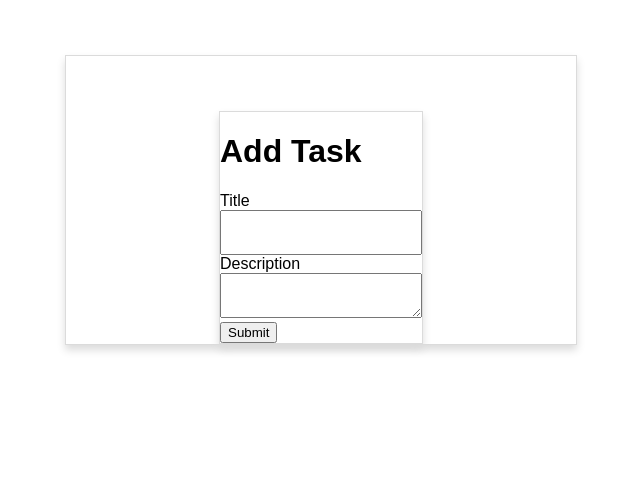
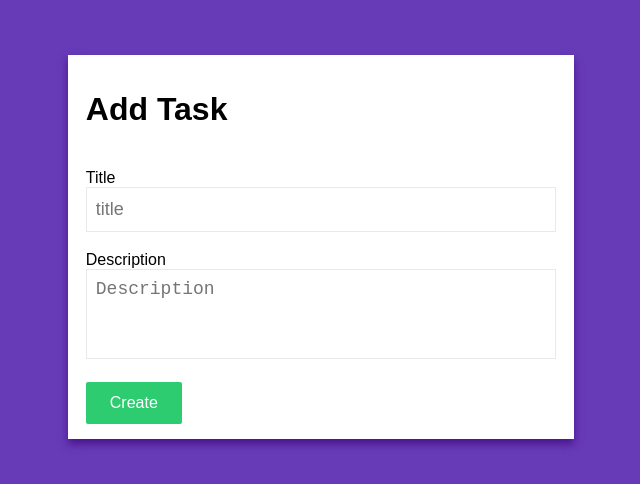
Before and after one commit to hlebon/react-todolist, a React (Create React App) app: page /add in a window 1280 px wide. Shown: the top 484 px of the page, without its empty margins (319-959 px from the left). Built offline with nearby package versions, Linux system fonts and the light colour scheme.

Commit message:
feat: add task to list

```diff
--- a/src/App.js
+++ b/src/App.js
@@ -45,18 +45,19 @@ class App extends Component{
     })
   }
 
-  onAddTask = (task) => {
+  handleAddTask = (task) => {
+    task["id"] = this.state.list.length + 1
+    task["complet"] = false
+    task["creationDate"] = (new Date()).toDateString()
+    task["author"] = "Hans"
+    console.log(task);
+    console.log(this.state.list)
     this.setState((state) => ({
-      list: state.list.concat({ name : task.title})
+      list: state.list.concat([task])
     }))
-
-    this.setState({
-      value: ""
-    })
   }
 
   onRemoveTask = (task) => {
-    console.log(task)
     this.setState((state) => ({
       list: state.list.filter((t) => t.id !== task)
     }))
@@ -68,12 +69,9 @@ class App extends Component{
         <Route exact path="/" render={()=> (
           <TodoList list={this.state.list} onRemoveTask={this.onRemoveTask}/>
         )}/>
-        <Route path="/edit" render={()=> (
-          <TodoEdit/>
-        )}/>
         <Route path="/add" render={({history})=> (
-          <AddTask onAddTask={(task) => {
-            this.onAddTask(task);
+          <AddTask addTask={(task) => {
+            this.handleAddTask(task);
             history.push("/");
           }}
           />
--- a/src/component/AddPage/AddTask.js
+++ b/src/component/AddPage/AddTask.js
@@ -7,7 +7,8 @@ class AddTask extends React.Component{
     }
 
     handleAddTask = () => {
-        this.props.onAddTask({
+        console.log("New Task")
+        this.props.addTask({
             title: this.state.title,
             description: this.state.description
         })
@@ -15,17 +16,31 @@ class AddTask extends React.Component{
 
     render(){
         return(
-            <form onSubmit={this.handleAddTask} className="container">
-                <h1>Add Task</h1>
+            <form onSubmit={() => this.handleAddTask()} className="cflex-column">
+                <div className="form-group">
+                    <h1 className="title">Add Task</h1>
+                </div>
                 <div className="form-group">
                     <label htmlFor="title">Title</label>
-                    <input value={this.state.title} onChange={(e) => this.setState({title: e.target.value})} id="title" className="form-control" />
+                    <input value={this.state.title} type="text"
+                        onChange={(e) => this.setState({title: e.target.value})}
+                        id="title"
+                        className="form-control"
+                        placeholder="title" />
                 </div>
                 <div className="form-group">
                     <label htmlFor="description">Description</label>
-                    <textarea value={this.state.descripcion}  onChange={(e) => this.setState({description: e.target.value})} id="description" className="form-control" />
+                    <textarea value={this.state.descripcion}
+                        onChange={(e) => this.setState({description: e.target.value})}
+                        id="description"
+                        className="form-control"
+                        placeholder="Description" />
                 </div>
-                <button className="btn btn-primary">Submit</button>
+                <div className="form-group">
+                    <button className="btn" type="submit">
+                        <span>Create</span>
+                    </button>
+                </div>
             </form>
         )
     }
--- a/src/component/HomePage/TodoList.js
+++ b/src/component/HomePage/TodoList.js
@@ -1,4 +1,5 @@
 import React, { Component } from 'react';
+import { Link } from 'react-router-dom'
 import escapeRegExp from 'escape-string-regexp'
 import PropTypes from 'prop-types'
 import MdAdd from 'react-icons/lib/md/add'
@@ -59,6 +60,10 @@ class TodoList extends Component {
         })
     }
 
+    onCreateTaks = () => {
+      alert("Hola desde onCreate Task")
+    }
+
     render() {
         const { list, onRemoveTask } = this.props;
         const { value } = this.state;
@@ -79,8 +84,10 @@ class TodoList extends Component {
                 Tareas
               </div>
               <div className="img">
-                <MdAdd/>
-                <MdSearch/>
+                <Link to="/add">
+                  <MdAdd/>
+                </Link>
+                <MdSearch />
               </div>
             </div>
             <div className="input-group">
--- a/src/index.css
+++ b/src/index.css
@@ -4,8 +4,8 @@
 
 
 body {
-  margin: 0;
-  padding: 0;
+  min-height: 100%;
+  background: #673AB7;
   font-family: sans-serif;
 }
 
@@ -14,8 +14,7 @@ body {
   margin-left: auto;
   margin-right: auto;
   margin-top: 55px;
-  border: 1px solid rgb(219, 219, 219);
-  box-shadow: 0px 5px 8px rgb(219, 219, 219);
+  box-shadow: 0px 5px 8px #4a148c
 }
 
 .cflex-column{
@@ -35,9 +34,10 @@ body {
   height: 45px;
 }
 
-input[type=text]{
-  padding: 0 0.5em;
+input[type=text], textarea{
+  padding: 0.5em;
   font-size: 18px;
+  border: 0.5px solid rgb(233, 233, 233)
 }
 
 .list {
@@ -147,3 +147,71 @@ svg{
 .title{
   width: 80%;
 }
+
+/*Add form*/
+form{
+  background: white;
+  padding: 5px 8px;
+}
+
+.form-group{
+  margin: 0.6em;
+}
+
+.btn {
+  position: relative;
+  display: block;
+  padding: 0;
+  overflow: hidden;
+  border-width: 0;
+  outline: none;
+  border-radius: 2px;
+  font-size: 16px;
+  box-shadow: 1px 3px 5ppx #d2c7c7;
+  background-color: #2ecc71;
+  color: white;
+  transition: background-color .3s;
+}
+
+.btn:hover, .btn:focus {
+  background-color: #27ae60;
+}
+
+.btn > * {
+  position: relative;
+}
+
+.btn span {
+  display: block;
+  padding: 12px 24px;
+}
+
+.btn:before {
+  content: "";
+  position: absolute;
+  top: 50%;
+  left: 50%;
+  display: block;
+  width: 0;
+  padding-top: 0;
+  border-radius: 100%;
+  background-color: rgba(236, 240, 241, .3);
+  -webkit-transform: translate(-50%, -50%);
+  -moz-transform: translate(-50%, -50%);
+  -ms-transform: translate(-50%, -50%);
+  -o-transform: translate(-50%, -50%);
+  transform: translate(-50%, -50%);
+}
+
+.btn:active:before {
+  width: 120%;
+  padding-top: 120%;
+  transition: width .2s ease-out, padding-top .2s ease-out;
+}
+
+
+textarea{
+  min-width: 100%;
+  min-height: 90px;
+  resize: none;
+}
```
